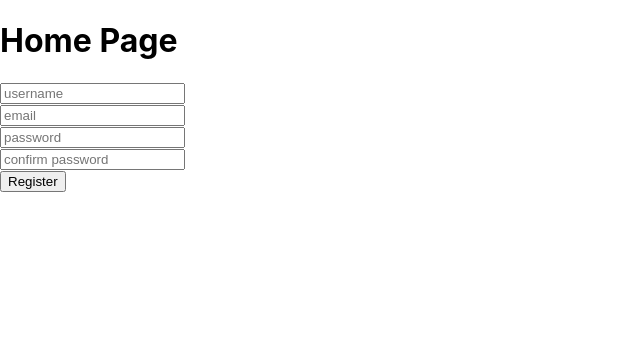
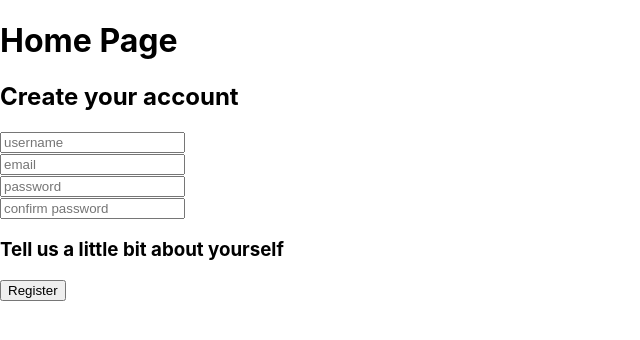
Before and after one commit to nlukjanov/SEI-45-Project-4-Django-React-DietLogue, a React (Create React App) app in the folder frontend/: page / in a window 1280 px wide. Shown: the top 340 px of the page, without its empty margins (0-640 px from the left). Built offline with nearby package versions, Linux system fonts and the light colour scheme; no server answers.

Commit message:
add todo for Register component

```diff
--- a/frontend/src/components/Register.js
+++ b/frontend/src/components/Register.js
@@ -1,7 +1,12 @@
 import React from 'react'
 import axios from 'axios'
+import FormErrors from './FormErrors'
 
-import FormErrors from './FormErrors'
+//todo gender radio button
+//todo dob calendar
+//todo height dropdown
+//todo weight dropdown
+
 
 class Register extends React.Component {
   state = {
@@ -58,6 +63,7 @@ class Register extends React.Component {
     return (
       <section className='form'>
         <form onSubmit={this.handleSubmit}>
+          <h2>Create your account</h2>
           <div className="form-div">
             <input
               onChange={this.handleChange}
@@ -89,6 +95,10 @@ class Register extends React.Component {
               name="passwordConfirmation"
               required/>
           </div>
+          <div>
+            <h3>Tell us a little bit about yourself</h3>
+          </div>
+
           <div className="button-div">
           <button
             className="button"
```
